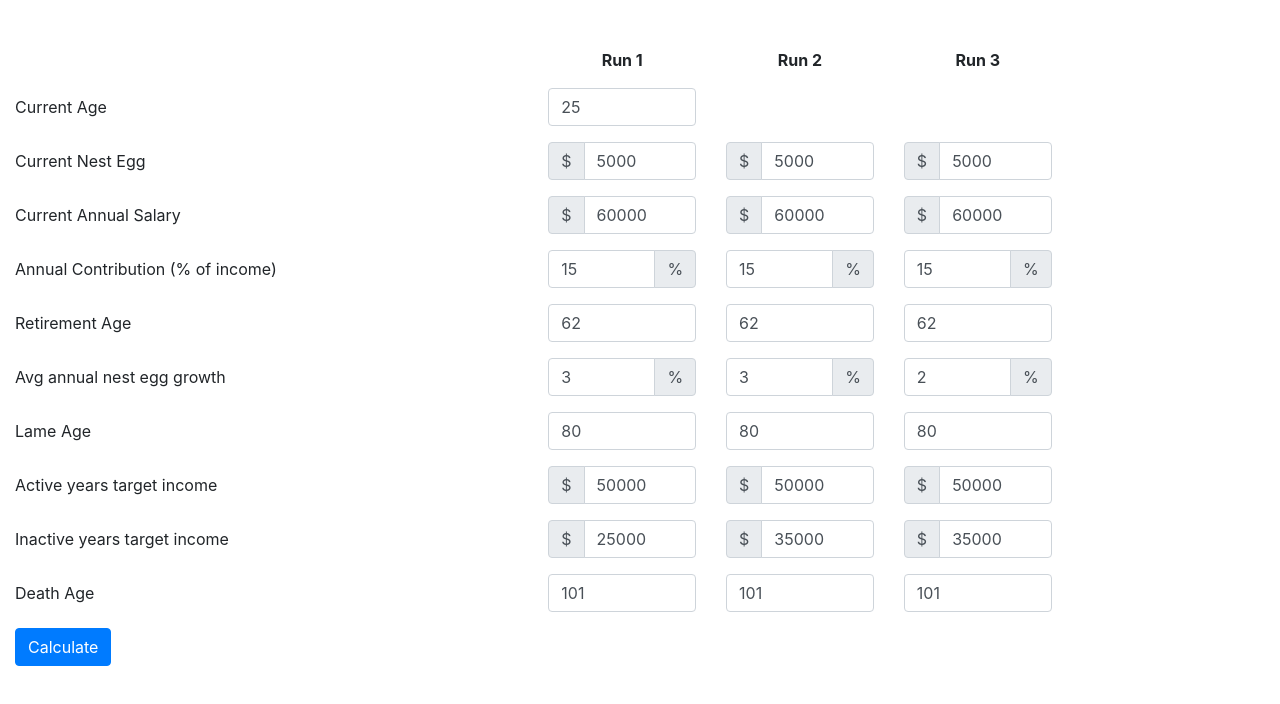
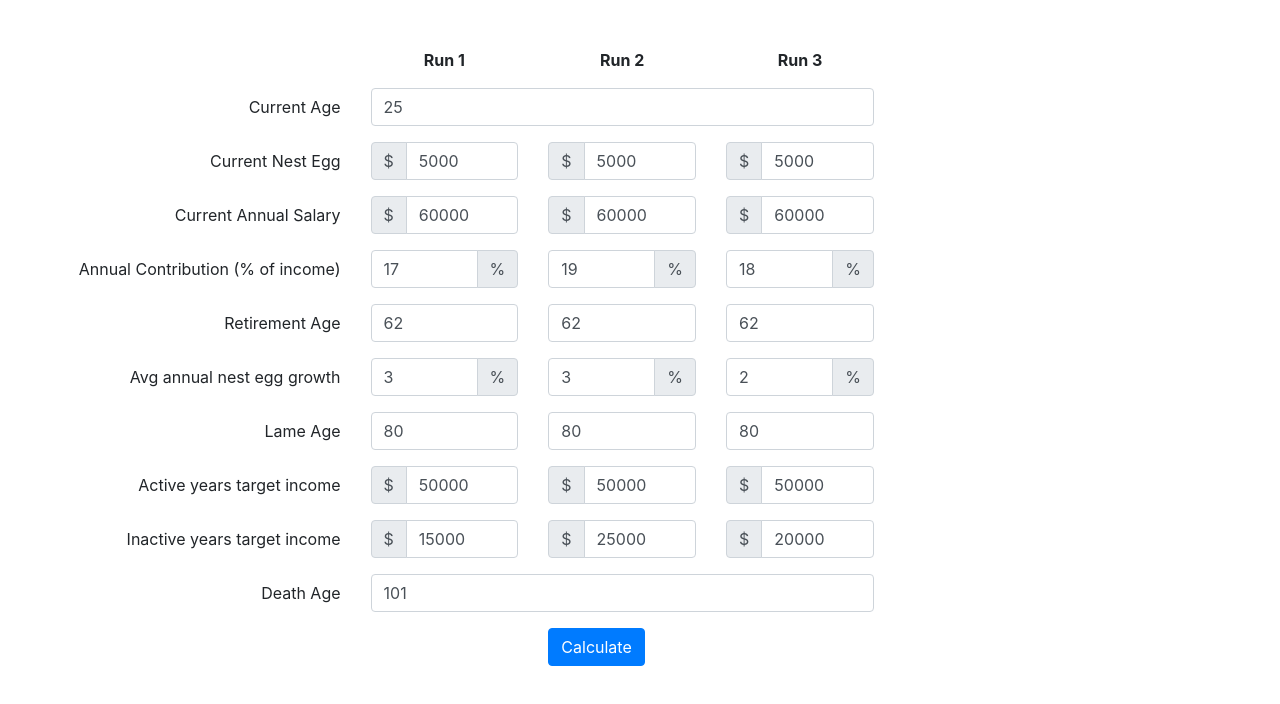
Before and after one commit to sa7mon/retirement-calc, a plain HTML site: page index.html in a window 1280 px wide. Drawn offline with nearby package versions, Linux system fonts and the light colour scheme.

Commit message:
Make form more narrow and allow chart re-drawing

```diff
--- a/app.js
+++ b/app.js
@@ -1,4 +1,7 @@
 /* global $, Chart */
+
+var chart1;
+var chart2;
 
 window.chartColors = {
 	red: 'rgb(255, 99, 132)',
@@ -27,7 +30,7 @@ function init() {
             var retire_age = Number($("#inp_retire_age-" + i).val());
             var annual_nest_egg_grow_percent = Number($("#inp_nest_egg_growth-" + i).val()) / 100;
             var lame_age = Number($("#inp_lame_age-"+i).val());
-            var death_age = Number($("#inp_death_age-"+i).val());
+            var death_age = Number($("#inp_death_age-1").val());
             var active_years_income = Number($("#inp_active_years_income-"+i).val());
             var lame_years_income = Number($("#inp_inactive_years_income-"+i).val());
 
@@ -84,6 +87,11 @@ function drawChart2(data1, data2, data3) {
     var ages1 = data1.map(obj => { return obj.age; });
     var ages1Sampled = nthArray(ages1, 5);
 
+    if (chart2 !== undefined) {
+        console.log("Destroying chart2 before re-drawing");
+        chart2.destroy();
+    }
+
     var ctx = $("#chart-2");
     var myChart = new Chart(ctx, {
         type: 'line',
@@ -138,6 +146,8 @@ function drawChart2(data1, data2, data3) {
             }
         }
     });
+
+    chart2 = myChart;
 }
 
 
@@ -157,6 +167,11 @@ function drawChart1(data1, data2, data3) {
     // var ages3 = data3.map(obj => { return obj.age; });
 
     var nesteggValues3Sampled = nthArray(nesteggValues3, 5);
+
+    if (chart1 !== undefined) {
+        console.log("Destroying chart1 before re-drawing");
+        chart1.destroy();
+    }
 
     var ctx = $("#chart-1");
     var myChart = new Chart(ctx, {
@@ -212,6 +227,8 @@ function drawChart1(data1, data2, data3) {
             }
         }
     });
+
+    chart1 = myChart;
 }
 
 /**
--- a/index.html
+++ b/index.html
@@ -22,7 +22,7 @@
       <div class="col-md-10">
         <form id="form-1">
           <div class="form-group row">
-            <label for="inp_current_age-1" class="col-sm-6 col-form-label"></label>
+            <label for="inp_current_age-1" class="col-sm-4 col-form-label"></label>
             <div class="col-sm-2 text-center">
               <span><strong>Run 1</strong></span>
             </div>
@@ -34,8 +34,8 @@
             </div>
           </div>
           <div class="form-group row">
-            <label for="inp_current_age-1" class="col-sm-6 col-form-label">Current Age</label>
-            <div class="col-sm-2">
+            <label for="inp_current_age-1" class="col-sm-4 col-form-label text-right">Current Age</label>
+            <div class="col-sm-6">
               <input type="number" class="form-control" id="inp_current_age-1" value="25" placeholder="25">
             </div>
             <!--<div class="col-sm-2">-->
@@ -46,7 +46,7 @@
             <!--</div>-->
           </div>
           <div class="form-group row">
-            <label for="inp_curr_nest_egg-1" class="col-sm-6 col-form-label">Current Nest Egg</label>
+            <label for="inp_curr_nest_egg-1" class="col-sm-4 col-form-label text-right">Current Nest Egg</label>
             <div class="col-sm-2 input-group">
               <div class="input-group-prepend">
                 <span class="input-group-text">$</span>
@@ -67,7 +67,7 @@
             </div>
           </div>
           <div class="form-group row">
-            <label for="inp_curr_salary-1" class="col-sm-6 col-form-label">Current Annual Salary</label>
+            <label for="inp_curr_salary-1" class="col-sm-4 col-form-label text-right">Current Annual Salary</label>
             <div class="col-sm-2 input-group">
               <div class="input-group-prepend">
                 <span class="input-group-text">$</span>
@@ -88,28 +88,28 @@
             </div>
           </div>
           <div class="form-group row">
-            <label for="inp_contribution_percent-1" class="col-sm-6 col-form-label">Annual Contribution (% of income)</label>
+            <label for="inp_contribution_percent-1" class="col-sm-4 col-form-label text-right">Annual Contribution (% of income)</label>
             <div class="col-sm-2 input-group">
-              <input type="number" class="form-control" id="inp_contribution_percent-1" value="15" placeholder="15">
+              <input type="number" class="form-control" id="inp_contribution_percent-1" value="17" placeholder="17">
               <div class="input-group-append">
                 <span class="input-group-text">%</span>
               </div>
             </div>
             <div class="col-sm-2 input-group">
-              <input type="number" class="form-control" id="inp_contribution_percent-2" value="15" placeholder="15">
+              <input type="number" class="form-control" id="inp_contribution_percent-2" value="19" placeholder="19">
               <div class="input-group-append">
                 <span class="input-group-text">%</span>
               </div>
             </div>
             <div class="col-sm-2 input-group">
-              <input type="number" class="form-control" id="inp_contribution_percent-3" value="15" placeholder="15">
+              <input type="number" class="form-control" id="inp_contribution_percent-3" value="18" placeholder="18">
               <div class="input-group-append">
                 <span class="input-group-text">%</span>
               </div>
             </div>
           </div>
           <div class="form-group row">
-            <label for="inp_retire_age-1" class="col-sm-6 col-form-label">Retirement Age</label>
+            <label for="inp_retire_age-1" class="col-sm-4 col-form-label text-right">Retirement Age</label>
             <div class="col-sm-2">
               <input type="number" class="form-control" id="inp_retire_age-1" value="62" placeholder="62">
             </div>
@@ -121,7 +121,7 @@
             </div>
           </div>
           <div class="form-group row">
-            <label for="inp_nest_egg_growth-1" class="col-sm-6 col-form-label">Avg annual nest egg growth</label>
+            <label for="inp_nest_egg_growth-1" class="col-sm-4 col-form-label text-right">Avg annual nest egg growth</label>
             <div class="col-sm-2 input-group">
               <input type="number" class="form-control" id="inp_nest_egg_growth-1" value="3" placeholder="3">
               <div class="input-group-append">
@@ -142,7 +142,7 @@
             </div>
           </div>
           <div class="form-group row">
-            <label for="inp_lame_age-1" class="col-sm-6 col-form-label">Lame Age</label>
+            <label for="inp_lame_age-1" class="col-sm-4 col-form-label text-right">Lame Age</label>
             <div class="col-sm-2">
               <input type="number" class="form-control" id="inp_lame_age-1" value="80" placeholder="80">
             </div>
@@ -154,7 +154,7 @@
             </div>
           </div>
           <div class="form-group row">
-            <label for="inp_active_years_income-1" class="col-sm-6 col-form-label">Active years target income</label>
+            <label for="inp_active_years_income-1" class="col-sm-4 col-form-label text-right">Active years target income</label>
             <div class="col-sm-2 input-group">
               <div class="input-group-prepend">
                 <span class="input-group-text">$</span>
@@ -175,41 +175,42 @@
             </div>
           </div>
           <div class="form-group row">
-            <label for="inp_inactive_years_income-1" class="col-sm-6 col-form-label">Inactive years target income</label>
+            <label for="inp_inactive_years_income-1" class="col-sm-4 col-form-label text-right">Inactive years target income</label>
             <div class="col-sm-2 input-group">
               <div class="input-group-prepend">
                 <span class="input-group-text">$</span>
               </div>
-              <input type="number" class="form-control" id="inp_inactive_years_income-1" value="25000" placeholder="25000">
+              <input type="number" class="form-control" id="inp_inactive_years_income-1" value="15000" placeholder="15000">
             </div>
             <div class="col-sm-2 input-group">
               <div class="input-group-prepend">
                 <span class="input-group-text">$</span>
               </div>
-              <input type="number" class="form-control" id="inp_inactive_years_income-2" value="35000" placeholder="35000">
+              <input type="number" class="form-control" id="inp_inactive_years_income-2" value="25000" placeholder="25000">
             </div>
             <div class="col-sm-2 input-group">
               <div class="input-group-prepend">
                 <span class="input-group-text">$</span>
               </div>
-              <input type="number" class="form-control" id="inp_inactive_years_income-3" value="35000" placeholder="35000">
+              <input type="number" class="form-control" id="inp_inactive_years_income-3" value="20000" placeholder="20000">
             </div>
           </div>
           <div class="form-group row">
-            <label for="inp_death_age-1" class="col-sm-6 col-form-label">Death Age</label>
-            <div class="col-sm-2">
+            <label for="inp_death_age-1" class="col-sm-4 col-form-label text-right">Death Age</label>
+            <div class="col-sm-6">
               <input type="number" class="form-control" id="inp_death_age-1" value="101" placeholder="101">
             </div>
-            <div class="col-sm-2">
-              <input type="number" class="form-control" id="inp_death_age-2" value="101" placeholder="101">
-            </div>
-            <div class="col-sm-2">
-              <input type="number" class="form-control" id="inp_death_age-3" value="101" placeholder="101">
-            </div>
+            <!--<div class="col-sm-2">-->
+            <!--  <input type="number" class="form-control" id="inp_death_age-2" value="101" placeholder="101">-->
+            <!--</div>-->
+            <!--<div class="col-sm-2">-->
+            <!--  <input type="number" class="form-control" id="inp_death_age-3" value="101" placeholder="101">-->
+            <!--</div>-->
           </div>
 
           <div class="form-group row">
-            <div class="col-sm-10">
+            <label class="col-sm-6 col-form-label"></label>
+            <div class="col-sm-2">
               <button type="submit" class="btn btn-primary">Calculate</button>
             </div>
           </div>
@@ -218,6 +219,7 @@
     </div>
   </div>
 
+  <div class="container">
     <div class="row hidden" id="chart-row">
       <div class="col-md-6">
         <h2>Retirement Savings Size</h2>
@@ -231,7 +233,7 @@
 
     <div class="row hidden" id="table-row">
       <div class="col-md-10">
-      <table id="table" class="table">
+        <table id="table" class="table table-sm table-striped">
           <thead>
             <tr>
             </tr>
@@ -240,7 +242,7 @@
         </table>
       </div>
     </div>
-
+  </div>
 
   <!-- javascript -->
   <script src="https://cdnjs.cloudflare.com/ajax/libs/jquery/3.3.1/jquery.min.js" integrity="sha256-FgpCb/KJQlLNfOu91ta32o/NMZxltwRo8QtmkMRdAu8=" crossorigin="anonymous"></script>
```
Lines whose indentation alone changed are shown as unchanged.
